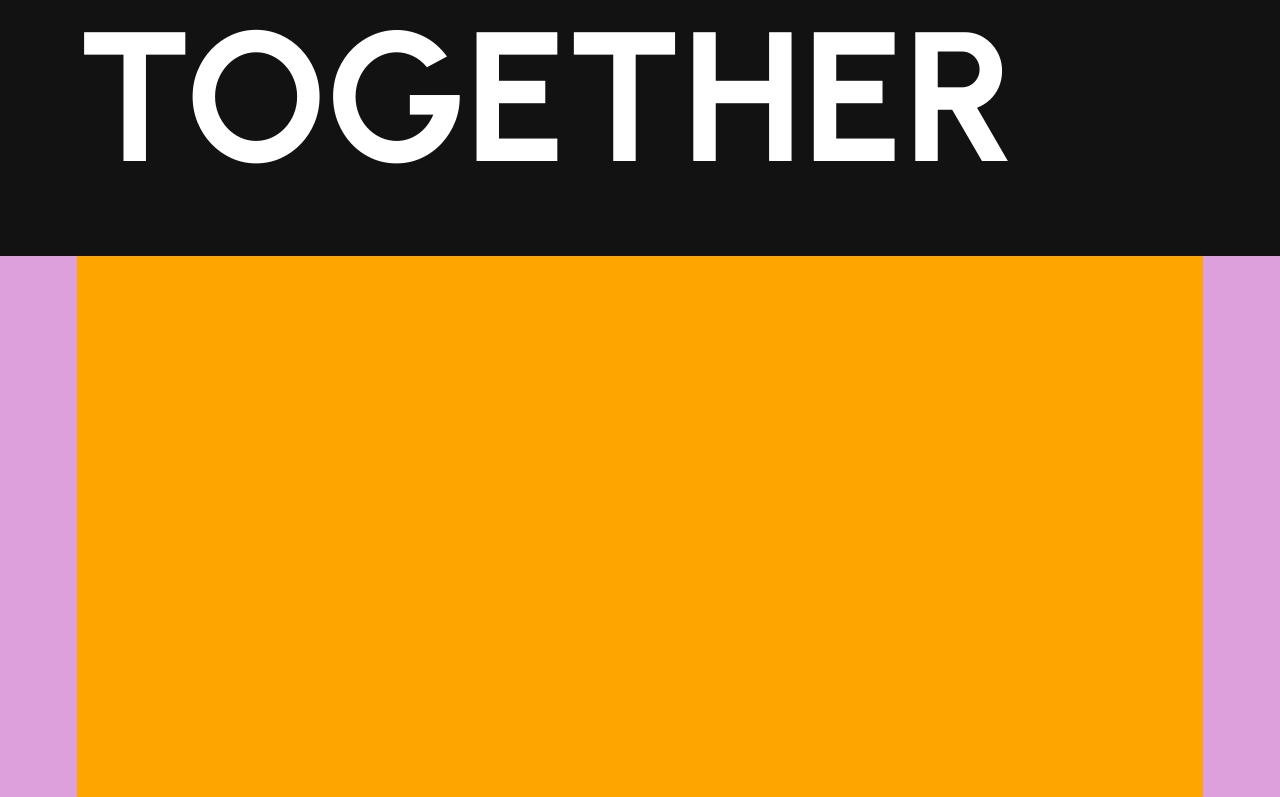
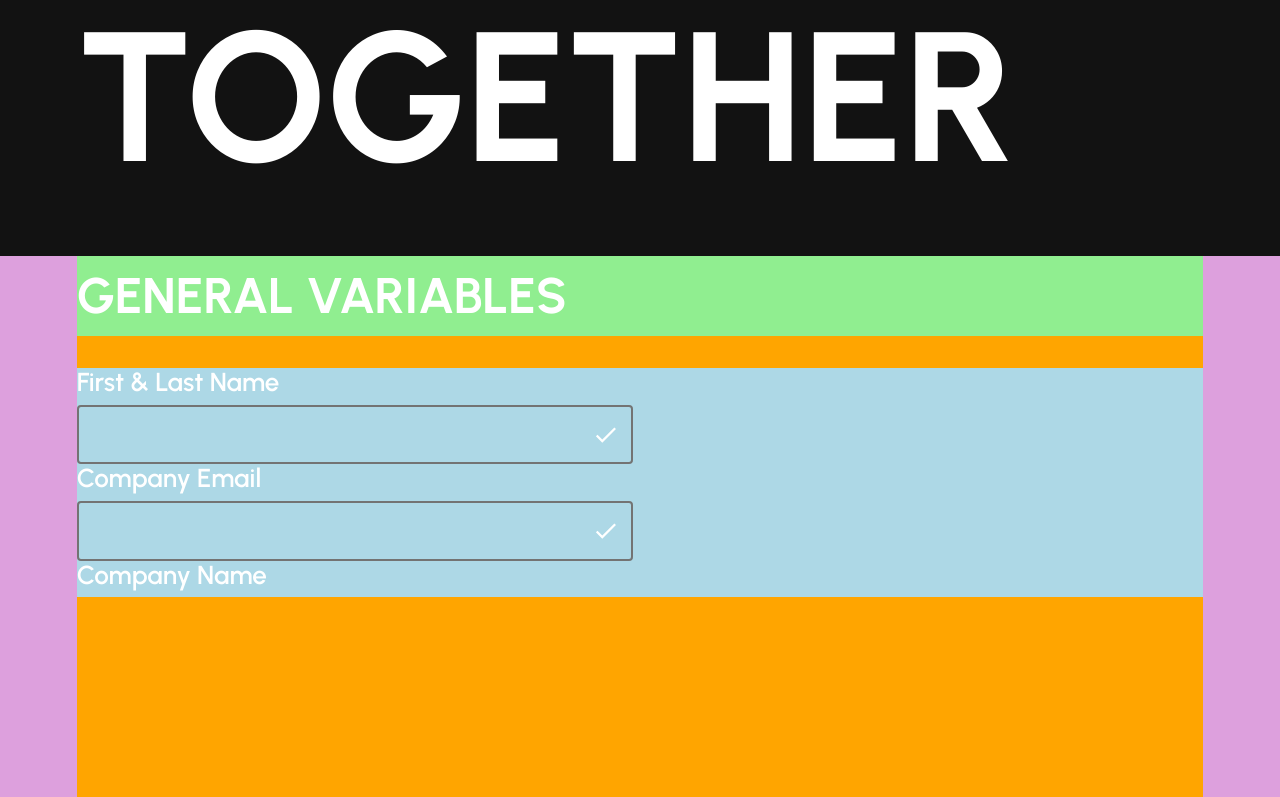
Before and after one commit to ivantrejoc/zoerowebsite, a React (Vite) app: page /contact in a window 1280 px wide. Shown: the part 376-1173 px from the top of the page. Built offline with nearby package versions, Linux system fonts and the light colour scheme.

Commit message:
form/inputs

```diff
--- a/package.json
+++ b/package.json
@@ -14,9 +14,9 @@
     "@emotion/styled": "^11.11.5",
     "@front-finance/api": "^1.0.8",
     "@front-finance/link": "^1.0.8",
-    "@mui/icons-material": "^5.15.15",
+    "@mui/icons-material": "^5.15.18",
     "@mui/lab": "^5.0.0-alpha.136",
-    "@mui/material": "^5.15.15",
+    "@mui/material": "^5.15.18",
     "@mui/x-date-pickers": "^7.1.1",
     "@rollup/plugin-inject": "^5.0.3",
     "@zoom/meetingsdk": "^3.6.0",
--- a/src/pages/Contact.jsx
+++ b/src/pages/Contact.jsx
@@ -1,5 +1,6 @@
-import { Box, Typography } from "@mui/material";
+import { Box, Typography, Grid, TextField } from "@mui/material";
 import { useTheme } from "@mui/material/styles";
+import CheckIcon from "@mui/icons-material/Check";
 
 const Contact = () => {
   const theme = useTheme();
@@ -88,7 +89,237 @@ const Contact = () => {
             margin: "0 6vw 0 6vw",
             maxHeight: "100%"
           }}
-        ></Box>
+        >
+          <Box
+            id="title-container"
+            sx={{
+              background: "lightGreen",
+              display: "flex",
+              justifyContent: "start",
+              alignItems: "center",
+              position: "relative",
+              width: "100%",
+              height: "10vh",
+              padding: "5vh 0 5vh 0",
+              gap: "55%",
+              maxHeight: "10vh",
+              marginBottom: 4
+            }}
+          >
+            <Typography variant="h2" component="h2">
+              GENERAL VARIABLES
+            </Typography>
+          </Box>
+
+          <Grid
+            container
+            spacing={0}
+            columnGap={2}
+            sx={{
+              background: "lightblue",
+              width: "100%",
+              height: "22%",
+              padding: 0,
+              overflowX: "hidden",
+              marginBottom: 10
+            }}
+          >
+            <Grid
+              item
+              xs={5.93}
+              sx={{
+                height: "fit-content",
+                display: "flex",
+                flexDirection: "column",
+                justifyContent: "start",
+                alignItems: "start",
+                padding: 0,
+                margin: 0
+              }}
+            >
+              <Typography
+                variant="formLabel"
+                component="h3"
+                sx={{ marginBottom: 1, padding: 0, marginLeft: 0 }}
+              >
+                First & Last Name
+              </Typography>
+              <TextField
+                id="outlined-basic"
+                variant="outlined"
+                sx={{
+                  width: "100%",
+                  "& .MuiOutlinedInput-root": {
+                    "& fieldset": {
+                      border: "2px solid #737373"
+                    },
+                    "&:hover fieldset": {
+                      borderColor: "#FFF"
+                    },
+                    "&.Mui-focused fieldset": {
+                      borderColor: "green"
+                    }
+                  }
+                }}
+                InputProps={{
+                  endAdornment: <CheckIcon position="end" />
+                }}
+              />
+            </Grid>
+            <Grid
+              item
+              xs={5.93}
+              sx={{
+                height: "fit-content",
+                padding: 0,
+                margin: 0
+              }}
+            >
+              <Typography
+                variant="formLabel"
+                component="h3"
+                sx={{ marginBottom: 1 }}
+              >
+                Company Email
+              </Typography>
+              <TextField
+                id="outlined-basic"
+                variant="outlined"
+                sx={{
+                  width: "100%",
+                  "& .MuiOutlinedInput-root": {
+                    "& fieldset": {
+                      border: "2px solid #737373"
+                    },
+                    "&:hover fieldset": {
+                      borderColor: "#FFF"
+                    },
+                    "&.Mui-focused fieldset": {
+                      borderColor: "green"
+                    }
+                  }
+                }}
+                InputProps={{
+                  endAdornment: <CheckIcon position="end" />
+                }}
+              />
+            </Grid>
+            <Grid
+              item
+              xs={5.93}
+              sx={{
+                height: "fit-content",
+                padding: 0,
+                margin: 0
+              }}
+            >
+              <Typography
+                variant="formLabel"
+                component="h3"
+                sx={{ marginBottom: 1 }}
+              >
+                Company Name
+              </Typography>
+              <TextField
+                id="outlined-basic"
+                variant="outlined"
+                sx={{
+                  width: "100%",
+                  "& .MuiOutlinedInput-root": {
+                    "& fieldset": {
+                      border: "2px solid #737373"
+                    },
+                    "&:hover fieldset": {
+                      borderColor: "#FFF"
+                    },
+                    "&.Mui-focused fieldset": {
+                      borderColor: "green"
+                    }
+                  }
+                }}
+                InputProps={{
+                  endAdornment: <CheckIcon position="end" />
+                }}
+              />
+            </Grid>
+            <Grid
+              item
+              xs={5.93}
+              sx={{
+                height: "fit-content",
+                padding: 0,
+                margin: 0
+              }}
+            >
+              <Typography
+                variant="formLabel"
+                component="h3"
+                sx={{ marginBottom: 1 }}
+              >
+                Your Project’s Idea
+              </Typography>
+              <TextField
+                id="outlined-basic"
+                variant="outlined"
+                sx={{
+                  width: "100%",
+                  "& .MuiOutlinedInput-root": {
+                    "& fieldset": {
+                      border: "2px solid #737373"
+                    },
+                    "&:hover fieldset": {
+                      borderColor: "#FFF"
+                    },
+                    "&.Mui-focused fieldset": {
+                      borderColor: "green"
+                    }
+                  }
+                }}
+                InputProps={{
+                  endAdornment: <CheckIcon position="end" />
+                }}
+              />
+            </Grid>
+          </Grid>
+          {/* <Box
+            id="title-container"
+            sx={{
+              background: "lightGreen",
+              display: "flex",
+              justifyContent: "start",
+              alignItems: "center",
+              position: "relative",
+              width: "100%",
+              height: "10vh",
+              padding: "5vh 0 5vh 0",
+              gap: "55%",
+              maxHeight: "10vh",
+              marginBottom: 4
+            }}
+          >
+            <Typography variant="h2" component="h2">
+              SELECT YOUR COEFFICIENTS
+            </Typography>
+          </Box> */}
+          {/* <Box
+          id="data-container"
+          sx={{
+            display: "flex",
+            justifyContent: "start",
+            alignItems: "start",
+            position: "relative",
+            width: "74vw",
+            height: "70vh",
+            margin: "0 auto 0 12vw"
+          }}
+        >
+          <img
+            id="coefficient-image"
+            src={coefficientsImage}
+            alt="coefficients-image"
+          />
+        </Box> */}
+        </Box>
       </Box>
     </Box>
   );
--- a/src/theme/index.js
+++ b/src/theme/index.js
@@ -66,10 +66,18 @@ export default createTheme({
       lineHeight: "112%"
     },
 
-    workPosition:{
+    workPosition: {
       color: "#595959",
       fontFamily: "Urbanist",
       fontSize: "1.5rem",
+      fontStyle: "normal",
+      fontWeight: "600",
+      lineHeight: "112%"
+    },
+    formLabel: {
+      color: "#FFF",
+      fontFamily: "Urbanist",
+      fontSize: "1.625rem",
       fontStyle: "normal",
       fontWeight: "600",
       lineHeight: "112%"
@@ -82,7 +90,7 @@ export default createTheme({
           strokeWidth: "6px",
           border: "solid 6px #22505D",
           borderRadius: "10px",
-          background:"#121212" ,
+          background: "#121212",
           width: "30.125rem",
           height: "7.125rem",
           flexShrink: 0,
```
Also changed, not shown: 1 other file (tests, documents, lock files or other folders).
